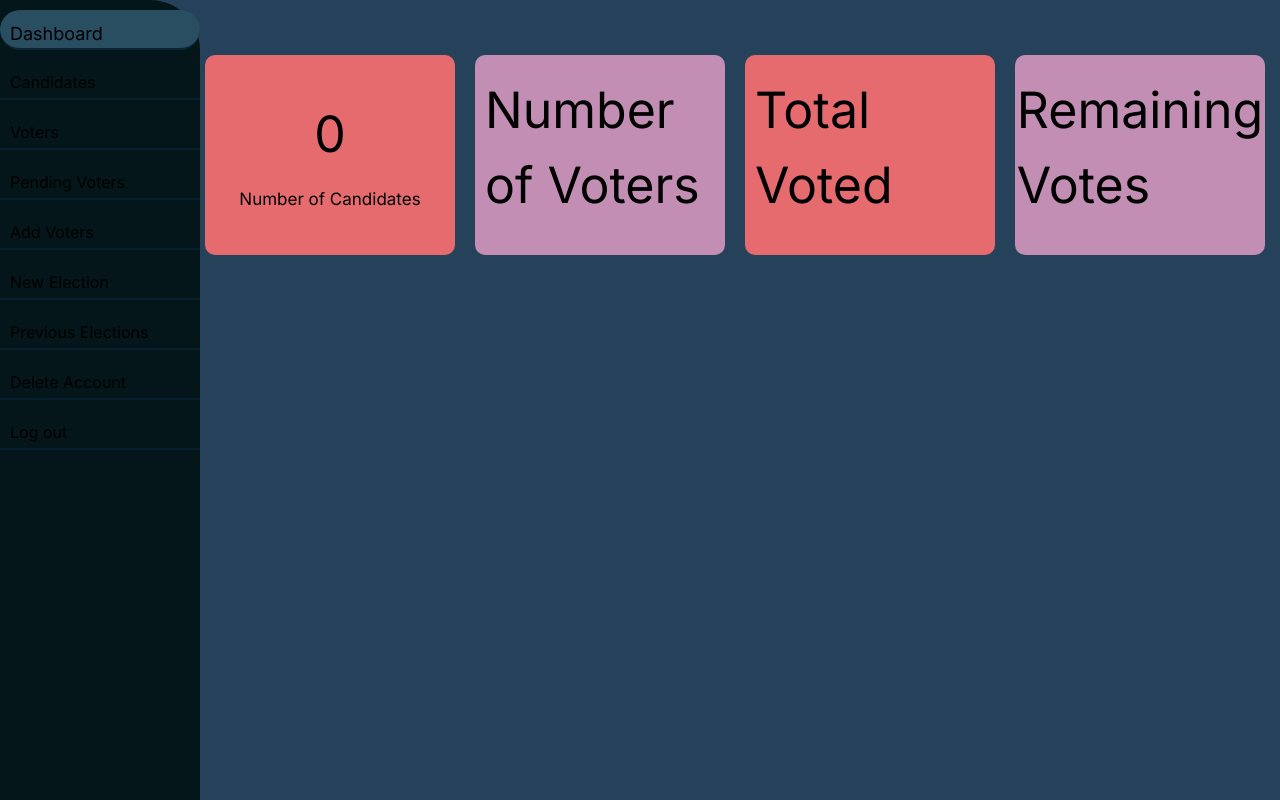
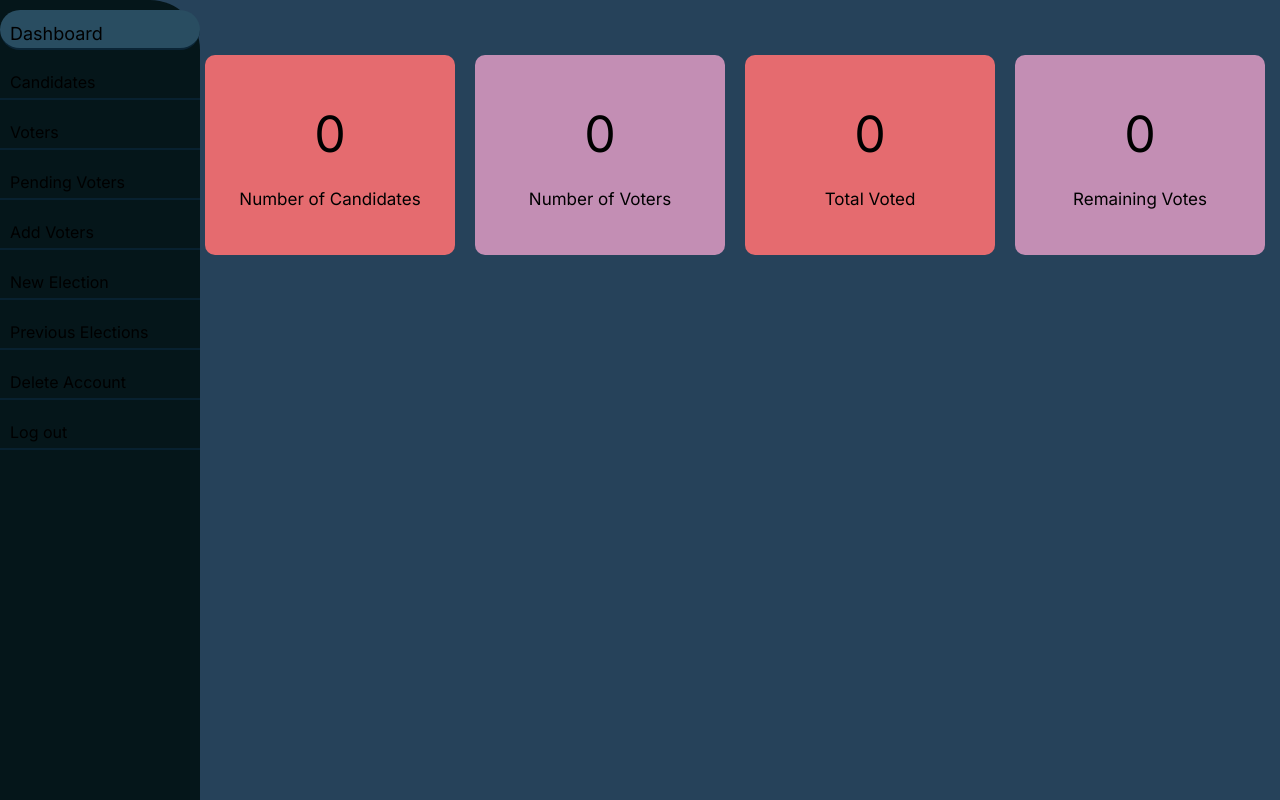
Before and after one commit to sanjeet145/onlinelectionsystem, a Next.js app: page /pages/Admin in a window 1280 px wide. Built offline with nearby package versions, Linux system fonts and the light colour scheme; no server answers.

Commit message:
admin error

```diff
--- a/src/app/pages/Admin/components/admindashboard.tsx
+++ b/src/app/pages/Admin/components/admindashboard.tsx
@@ -28,19 +28,15 @@ export default function AdminDashboard() {
 
         fetchData();
     }, []);
-    let candis = 0;
-    let voted = 0;
-    try {
-        for (const candidate of candidates) {
-            if (candidate.isCandidate) {
-                candis++;
-            }
-            if (candidate.isVoted) {
-                voted++;
-            }
+    let candis=0;
+    let voted=0
+    for(const candidate of candidates){
+        if(candidate.isCandidate){
+            candis++;
         }
-    } catch (error) {
-        console.log(error);
+        if(candidate.isVoted){
+            voted++;
+        }
     }
     return (
         <div className="main-content">
@@ -51,15 +47,15 @@ export default function AdminDashboard() {
 
                 </div>
                 <div className=" dashboard-card">
-                    {/* <h1>{candidates.length}</h1> */}
+                    <h1>{candidates.length}</h1>
                     <h1>Number of Voters</h1>
                 </div>
                 <div className=" dashboard-card">
-                    {/* <h1>{voted}</h1> */}
+                    <h1>{voted}</h1>
                     <h1>Total Voted</h1>
                 </div>
                 <div className=" dashboard-card">
-                    {/* <h1>{candidates.length - voted}</h1> */}
+                    <h1>{candidates.length-voted}</h1>
                     <h1>Remaining Votes</h1>
                 </div>
 
--- a/src/app/pages/Admin/components/newelection.tsx
+++ b/src/app/pages/Admin/components/newelection.tsx
@@ -36,7 +36,7 @@ export default function NewElection() {
                 // router.push('/');
             }
 
-        } catch (e: any) {
+        } catch (e) {
             alert("Something went wrong");
         }
     };
--- a/src/app/pages/Admin/components/newvoter.tsx
+++ b/src/app/pages/Admin/components/newvoter.tsx
@@ -4,10 +4,10 @@ import { useState } from "react";
 import '../../css/forms.css';
 
 export default function AddNewVoter() {
-    const [val, setVal] = useState("");
-    const inputEvent = (e: any) => {
-        console.log(e.target.value);
-    }
+    // const [val, setVal] = useState("");
+    // const inputEvent = (e: any) => {
+    //     console.log(e.target.value);
+    // }
 
     return (
         <div className="main-content">
```
